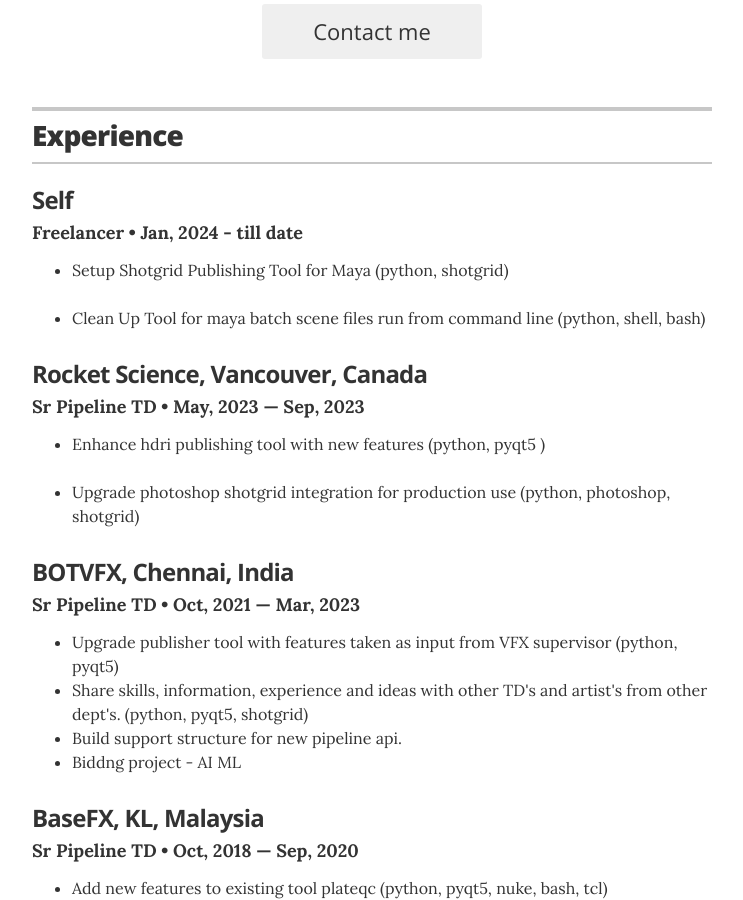
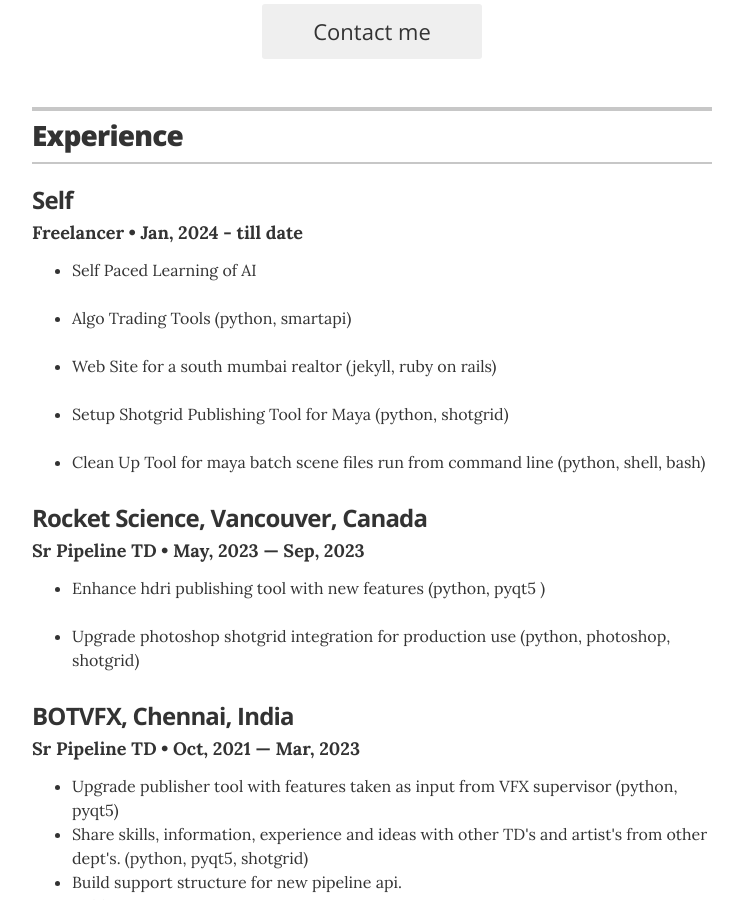
Before and after one commit to singhaidotnish/myresume, a Jekyll site: the page built from index.html, in a window 1280 px wide and 900 px high, scrolled down 483 px. Shown: the whole window, without its empty margins (268-1011 px from the left). Built offline with Jekyll 4.4.1, drawn with Linux system fonts in a browser that asks for light colours.

Commit message:
Update experience.yml

```diff
--- a/_data/experience.yml
+++ b/_data/experience.yml
@@ -3,7 +3,7 @@
 - company: Self
   position: Freelancer
   duration: Jan, 2024 - till date
-  summary: <ul class="resume-item-list"><li>Setup Shotgrid Publishing Tool for Maya	(python, shotgrid)</li>&nbsp;<li>Clean Up Tool for maya batch scene files run from command line (python, shell, bash)</li></ul>
+  summary: <ul class="resume-item-list"><li>Self Paced Learning of AI</li>&nbsp;<li>Algo Trading Tools	(python, smartapi)</li>&nbsp;<li>Web Site for a south mumbai realtor	(jekyll, ruby on rails)</li>&nbsp;<li>Setup Shotgrid Publishing Tool for Maya	(python, shotgrid)</li>&nbsp;<li>Clean Up Tool for maya batch scene files run from command line (python, shell, bash)</li></ul>
 
 # Sr Pipeline TD
 - company: Rocket Science, Vancouver, Canada
```
